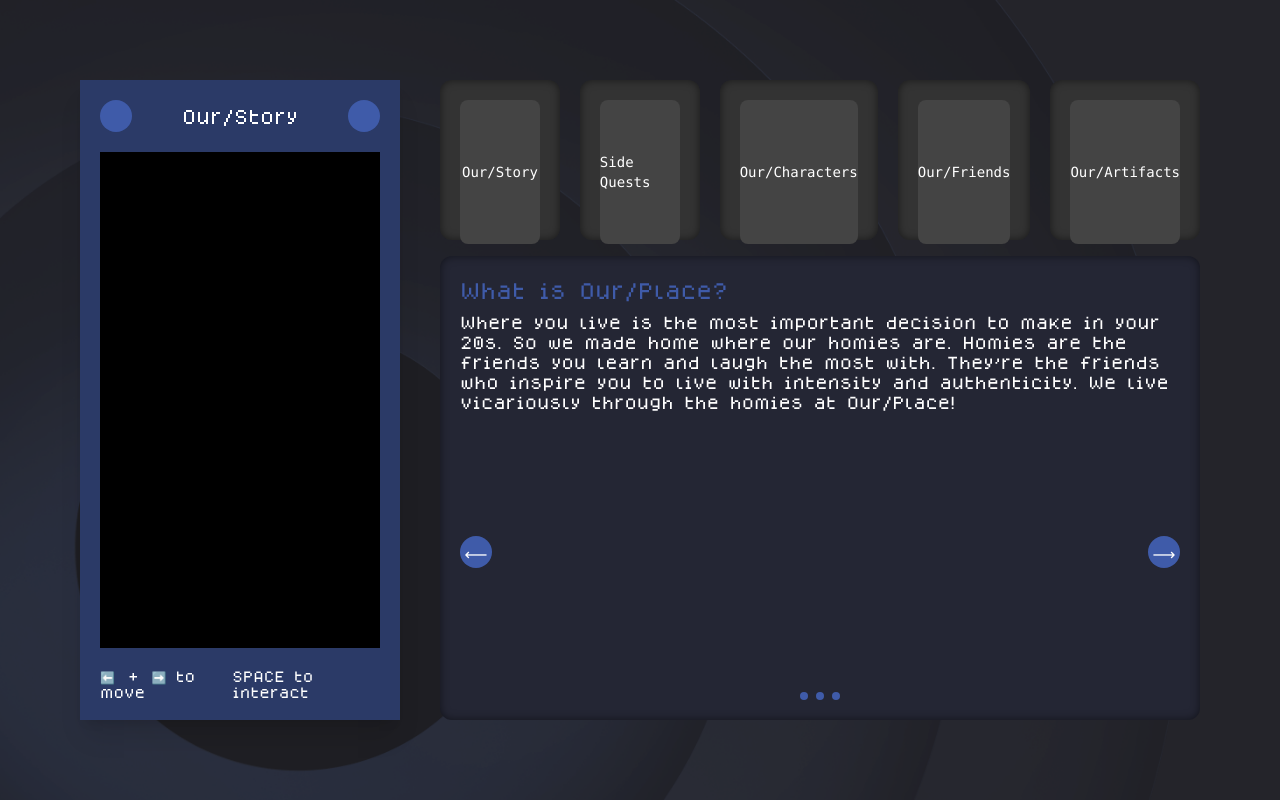
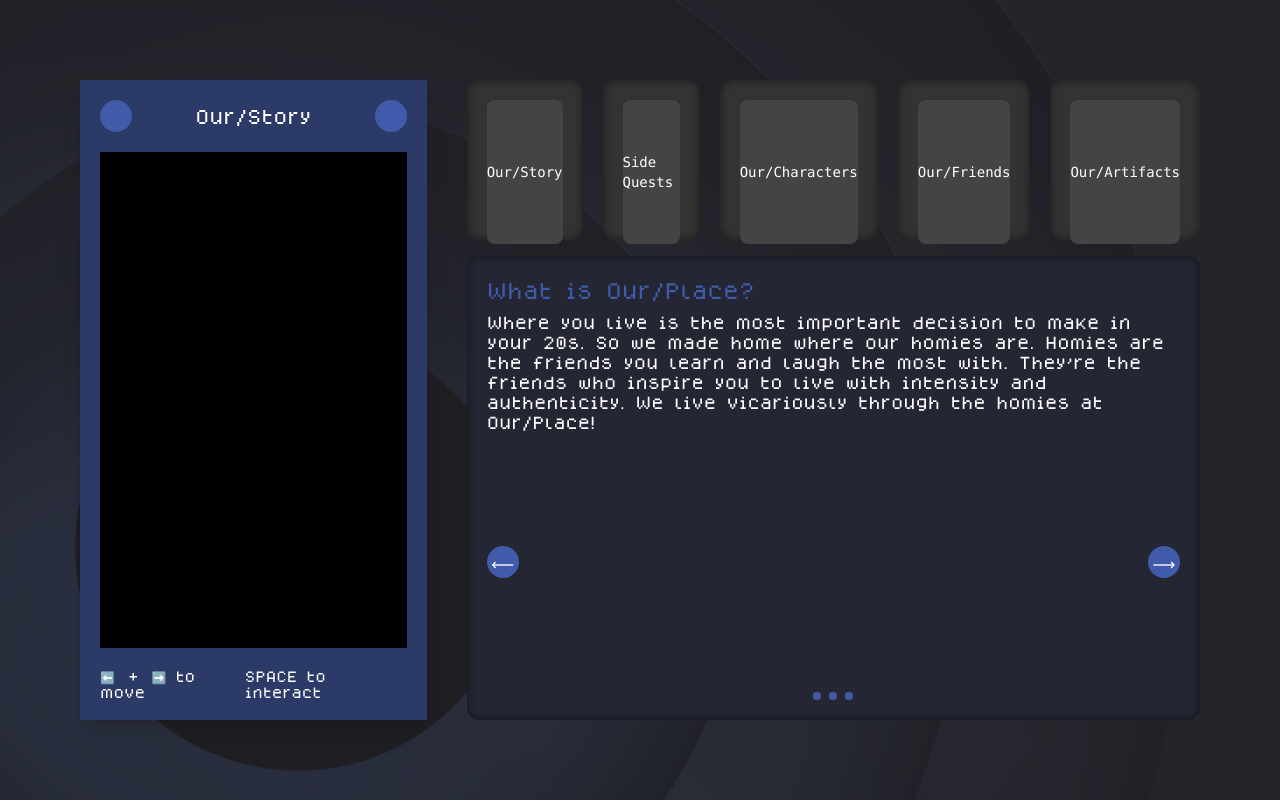
Before and after one commit to LemonFace0309/our-place, a Next.js app: page / in a window 1280 px wide. Built offline with nearby package versions, Linux system fonts and the light colour scheme.

Commit message:
updated layout styling

```diff
--- a/src/app/layout.tsx
+++ b/src/app/layout.tsx
@@ -28,9 +28,9 @@ export default function RootLayout({
           "flex min-h-screen bg-[#24242A] bg-[url('/bg.png')] bg-cover bg-center bg-no-repeat",
         )}
       >
-        <main className="flex grow flex-col p-7 lg:flex-row lg:gap-10 lg:p-20">
+        <main className="mx-auto grid max-w-[1920px] grow grid-cols-12 flex-col p-7 lg:flex-row lg:gap-10 lg:p-20">
           <Gameboy />
-          <div className="grow">
+          <div className="col-span-8">
             <div className="relative flex h-full min-w-full max-w-min flex-col gap-4">
               <Navbar />
               <ContentViewer />
--- a/src/components/gameboy/gameboy.tsx
+++ b/src/components/gameboy/gameboy.tsx
@@ -1,6 +1,6 @@
 export const Gameboy = () => {
   return (
-    <div className="mx-auto flex w-80 flex-col bg-dark-blue p-5 shadow-xl">
+    <div className="col-span-4 mx-auto flex w-full flex-col bg-dark-blue p-5 shadow-xl">
       <div className="mb-5 flex items-center justify-between">
         <div className="size-8 rounded-full bg-light-blue"></div>
         <div className="text-white">Our/Story</div>
```
